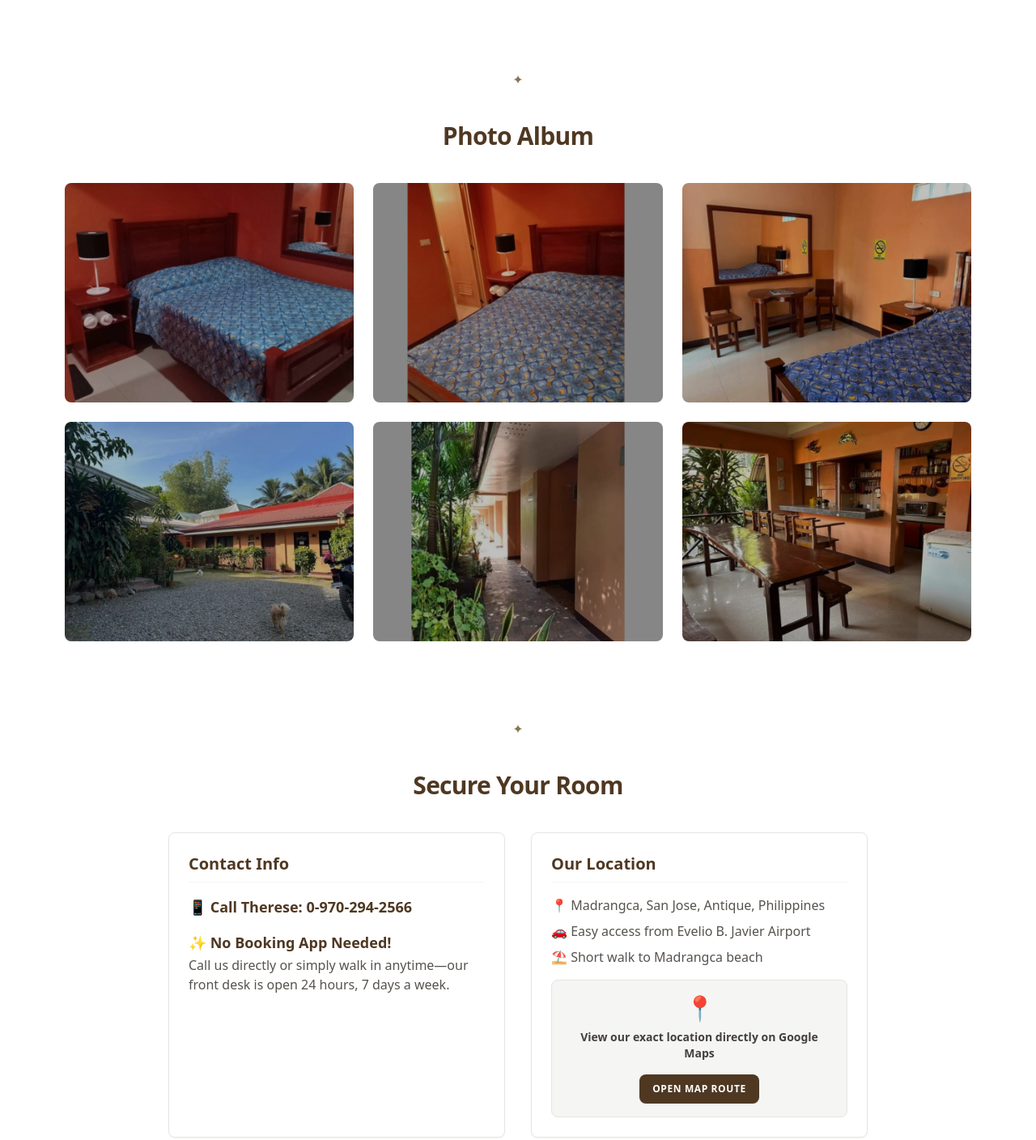
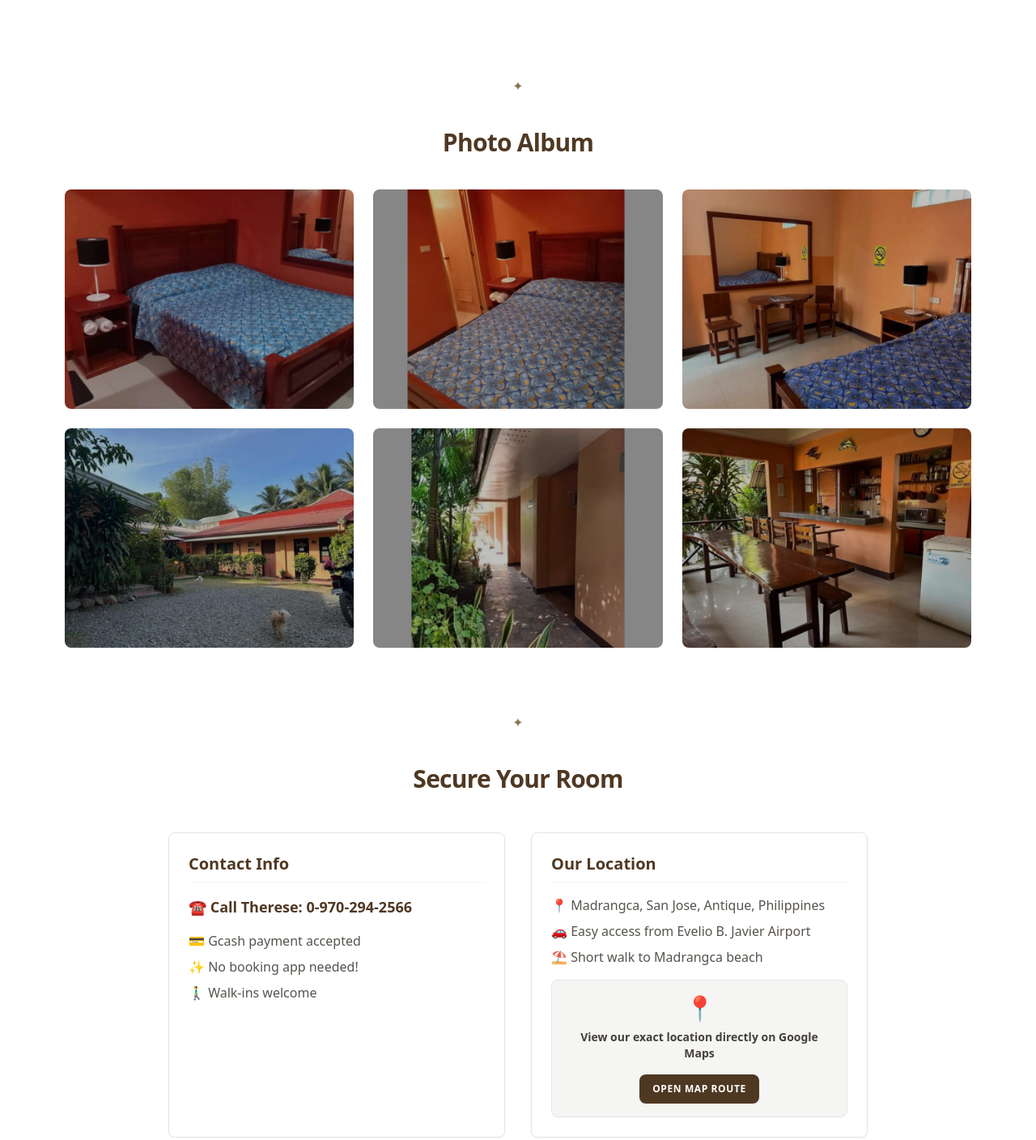
Before and after one commit to GwenCodes/Antique-lodging-business, a plain HTML site: page index.html in a window 1280 px wide. Shown: the part 1642-3050 px from the top of the page at 81% size. Drawn offline with nearby package versions, Linux system fonts and the light colour scheme.

Commit message:
Updated spacing

```diff
--- a/index.html
+++ b/index.html
@@ -357,15 +357,19 @@
       </div>
     </section>
     <!-- ⭐ NEW ROOMS SECTION GOES HERE -->
-    <section id="album" class="max-w-6xl mx-auto px-4 py-10">
-      <section class="pt-2 text-center text-[#877350] py-10">
-        <span>✦</span>
-      </section>
+    <section id="album" class="max-w-6xl mx-auto px-4 py-4">
+      <section
+          class="pt-2 text-center text-[#877350] py-6 sm:py-10"
+          id="contact-us"
+        >
+          <span>✦</span>
+        </section>
       <h2
         class="text-3xl font-bold text-center mb-10 text-[#4f3822] tracking-tight"
       >
-        Photo Album
-      </h2>
+          Photo Album
+        </h2>
+      </div>
 
       <div class="grid grid-cols-1 sm:grid-cols-2 lg:grid-cols-3 gap-6">
         <img src="/img/bedroom-a.jpg" alt="" class="rounded-lg shadow-sm" />
@@ -449,9 +453,12 @@
     </section>
      -->
 
-    <section id="find-us" class="max-w-4xl mx-auto px-4 py-12">
-      <div class="text-center mb-10">
-        <section class="pt-2 text-center text-[#877350] py-10" id="contact-us">
+    <section id="find-us" class="max-w-4xl mx-auto px-4 py-6">
+      <div class="text-center mb-10 sm:mb-12">
+        <section
+          class="pt-2 text-center text-[#877350] py-6 sm:py-10"
+          id="contact-us"
+        >
           <span>✦</span>
         </section>
         <h2 class="text-3xl font-bold text-[#4f3822] tracking-tight">
@@ -472,18 +479,16 @@
             <div class="space-y-4">
               <div>
                 <p class="text-lg font-bold text-[#4f3822]">
-                  📱 Call Therese: 0-970-294-2566
+                  ☎️ Call Therese: 0-970-294-2566
                 </p>
               </div>
-              <div>
-                <p class="text-lg font-bold text-[#4f3822]">
-                  ✨ No Booking App Needed!
-                </p>
-                <p class="text-base text-stone-600 mt-0.5">
-                  Call us directly or simply walk in anytime—our front desk is
-                  open 24 hours, 7 days a week.
-                </p>
-              </div>
+              <ul
+                class="text-base text-stone-600 mt-0.5 list-style=none space-y-2"
+              >
+                <li>💳 Gcash payment accepted</li>
+                <li>✨ No booking app needed!</li>
+                <li>🚶‍♂️ Walk-ins welcome</li>
+              </ul>
             </div>
           </div>
         </div>
```
